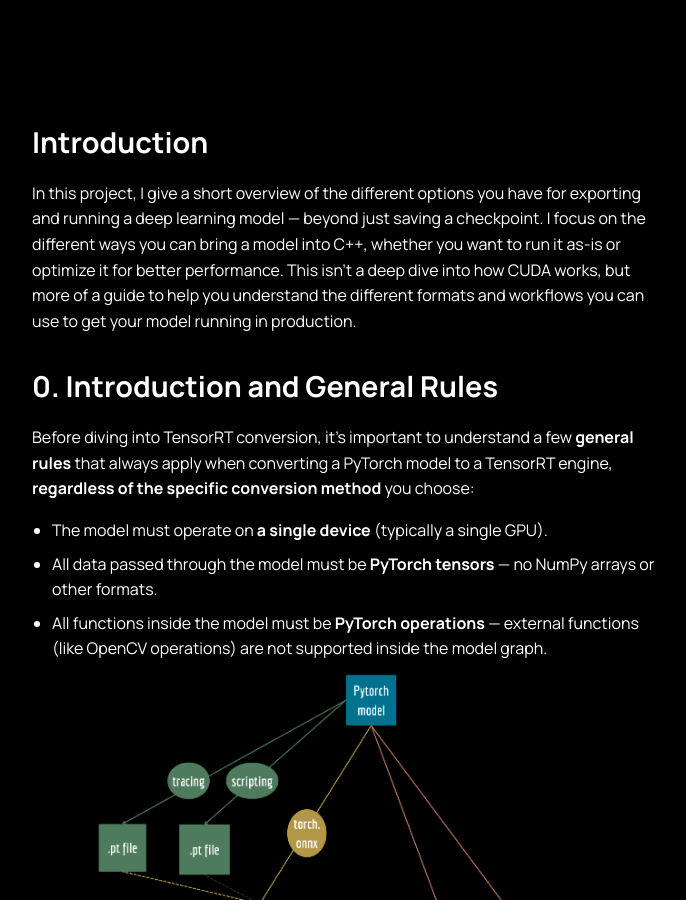
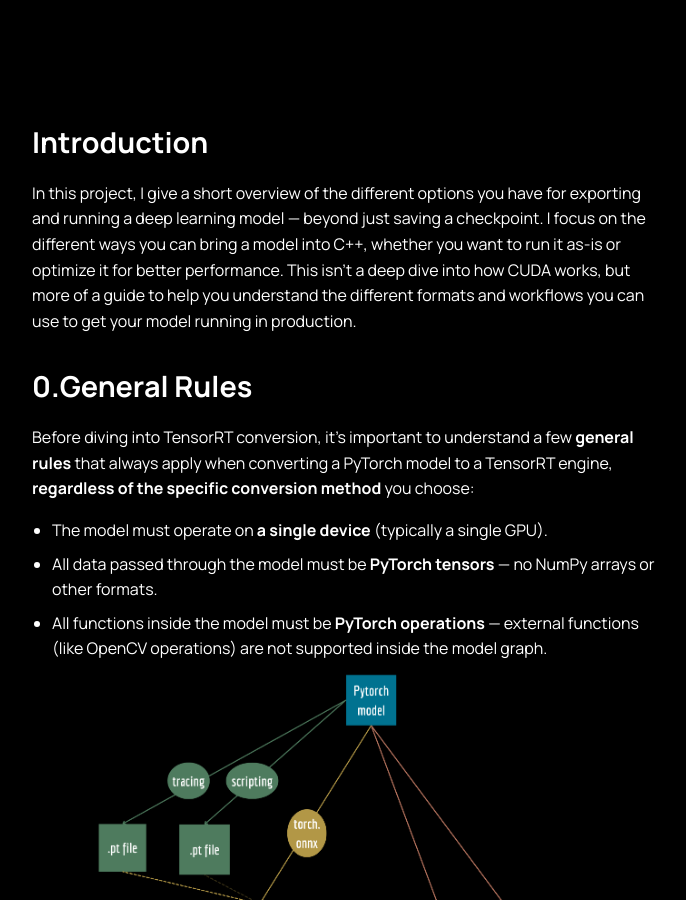
Before and after one commit to AnnaKopatko/AnnaKopatko.github.io, a Jekyll site: the page built from _posts/2023-10-12-Deployment-Guide.md, in a window 1280 px wide and 900 px high. Shown: the whole window, without its empty margins (303-989 px from the left). Built offline with Jekyll 4.4.1, drawn with Linux system fonts in a browser that asks for light colours; some of the changed text lies outside the part shown.

Commit message:
working version, first draft

````diff
--- a/_posts/2023-10-12-Deployment-Guide.md
+++ b/_posts/2023-10-12-Deployment-Guide.md
@@ -8,7 +8,7 @@ date: 2023-10-12
 
 In this project, I give a short overview of the different options you have for exporting and running a deep learning model — beyond just saving a checkpoint. I focus on the different ways you can bring a model into C++, whether you want to run it as-is or optimize it for better performance. This isn’t a deep dive into how CUDA works, but more of a guide to help you understand the different formats and workflows you can use to get your model running in production.
 
-## 0. Introduction and General Rules
+## 0.General Rules
 
 Before diving into TensorRT conversion, it’s important to understand a few **general rules** that always apply when converting a PyTorch model to a TensorRT engine, **regardless of the specific conversion method** you choose:
 
@@ -789,7 +789,7 @@ if __name__ == "__main__":
 
 ```
 
-## 3 Conclusion
+## 3. Conclusion
 
 Aside from the methods discussed in this article, there are also a few end-to-end packages that can create a TensorRT engine directly from a checkpoint, without requiring manual tracing, scripting, or ONNX conversion.
 I plan to add a section about these packages in the future as I continue working on this guide.
````
